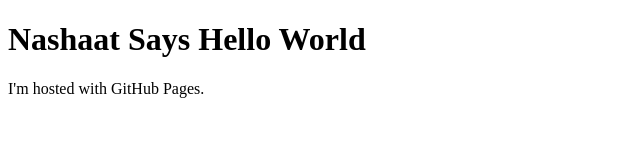
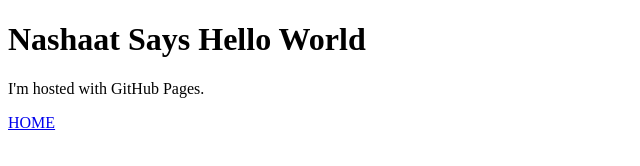
Before and after one commit to nashaatnabil0/nashaatnabil0.github.io, a plain HTML site: page index.html in a window 1280 px wide. Shown: the full height of the page, 0-640 px from the left. Drawn offline with Linux system fonts and the light colour scheme.

Commit message:
up index

```diff
--- a/index.html
+++ b/index.html
@@ -3,5 +3,6 @@
 <body>
 <h1>Nashaat Says Hello World</h1>
 <p>I'm hosted with GitHub Pages.</p>
+<a href="index (2).html">HOME</a>
 </body>
 </html>
```
